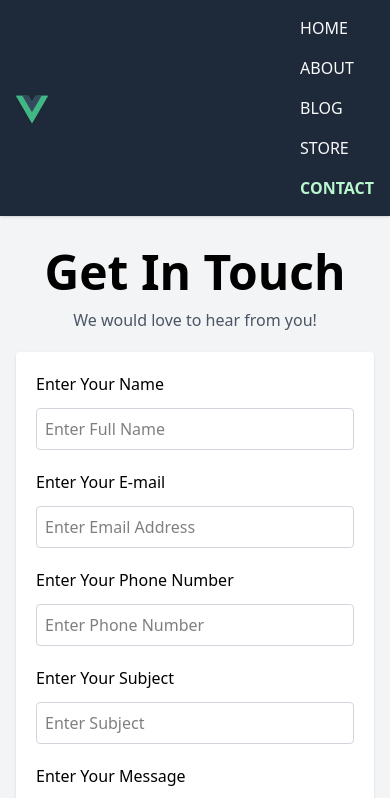
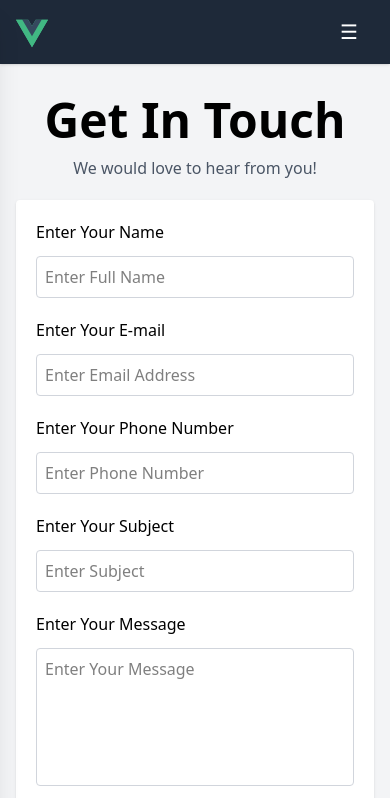
Before and after one commit to it27427/vue-3, a Vue app: page /contact in a window 390 px wide. Shown: the top 798 px of the page. Built offline with nearby package versions, Linux system fonts and the light colour scheme.

Commit message:
Worked on Offcanvas.vue, MainMenu.vue and Header.vue For Responsive Menu.
Now Mobile Menu Responsive

```diff
--- a/src/components/global/Header.vue
+++ b/src/components/global/Header.vue
@@ -3,7 +3,7 @@ import MainMenu from "@/components/global/MainMenu.vue";
 </script>
 
 <template>
-  <header class="sticky top-0 w-full z-50">
+  <header class="sticky top-0 w-full z-50 h-16 md:h-20">
     <MainMenu />
   </header>
 </template>
--- a/src/components/global/MainMenu.vue
+++ b/src/components/global/MainMenu.vue
@@ -1,12 +1,19 @@
 <script setup lang="ts">
 import BrandLogo from "@/components/global/BrandLogo.vue";
 import MainList from "@/components/global/MainList.vue";
+import Offcanvas from "@/components/global/Offcanvas.vue";
 </script>
 
 <template>
-  <nav class="flex items-center justify-between p-4 bg-gray-800 shadow">
+  <nav class="flex items-center justify-between p-4 bg-gray-800 shadow h-16 md:h-20">
     <BrandLogo />
 
-    <MainList />
+    <!-- Mobile Menu -->
+    <Offcanvas />
+
+    <!-- Desktop Navigation -->
+    <div class="hidden md:flex">
+      <MainList />
+    </div>
   </nav>
 </template>
--- /dev/null
+++ b/src/components/global/Offcanvas.vue
@@ -0,0 +1,46 @@
+<script setup lang="ts">
+import BrandLogo from "@/components/global/BrandLogo.vue";
+import MainList from "@/components/global/MainList.vue";
+import { ref } from 'vue';
+
+const isOpen = ref(false);
+
+// function to close sidebar
+const closeOffcanvas = () => {
+  isOpen.value = false;
+};
+</script>
+
+<template>
+  <div class="md:hidden">
+    <!-- Button to open sidebar -->
+    <button @click="isOpen = true" class="px-4 py-2 text-white text-xl">
+      ☰
+    </button>
+
+    <!-- Overlay -->
+    <div v-if="isOpen" @click="isOpen = false" class="fixed inset-0 bg-black/50 z-40 transition-opacity"></div>
+
+    <!-- Offcanvas Sidebar -->
+    <aside :class="[
+      'fixed top-0 left-0 w-64 h-full bg-gray-800 shadow-xl z-50 transform transition-transform duration-300',
+      isOpen ? 'translate-x-0' : '-translate-x-full'
+    ]">
+      <!-- Header with Brand Logo -->
+      <header class="p-4 flex justify-between items-center border-b h-16">
+        <BrandLogo />
+
+        <button @click="closeOffcanvas" class="text-red-600 hover:text-red-400">
+          ✖
+        </button>
+      </header>
+
+      <!-- Navigation List -->
+      <nav class="p-4">
+        <div @click="closeOffcanvas">
+          <MainList />
+        </div>
+      </nav>
+    </aside>
+  </div>
+</template>
```
